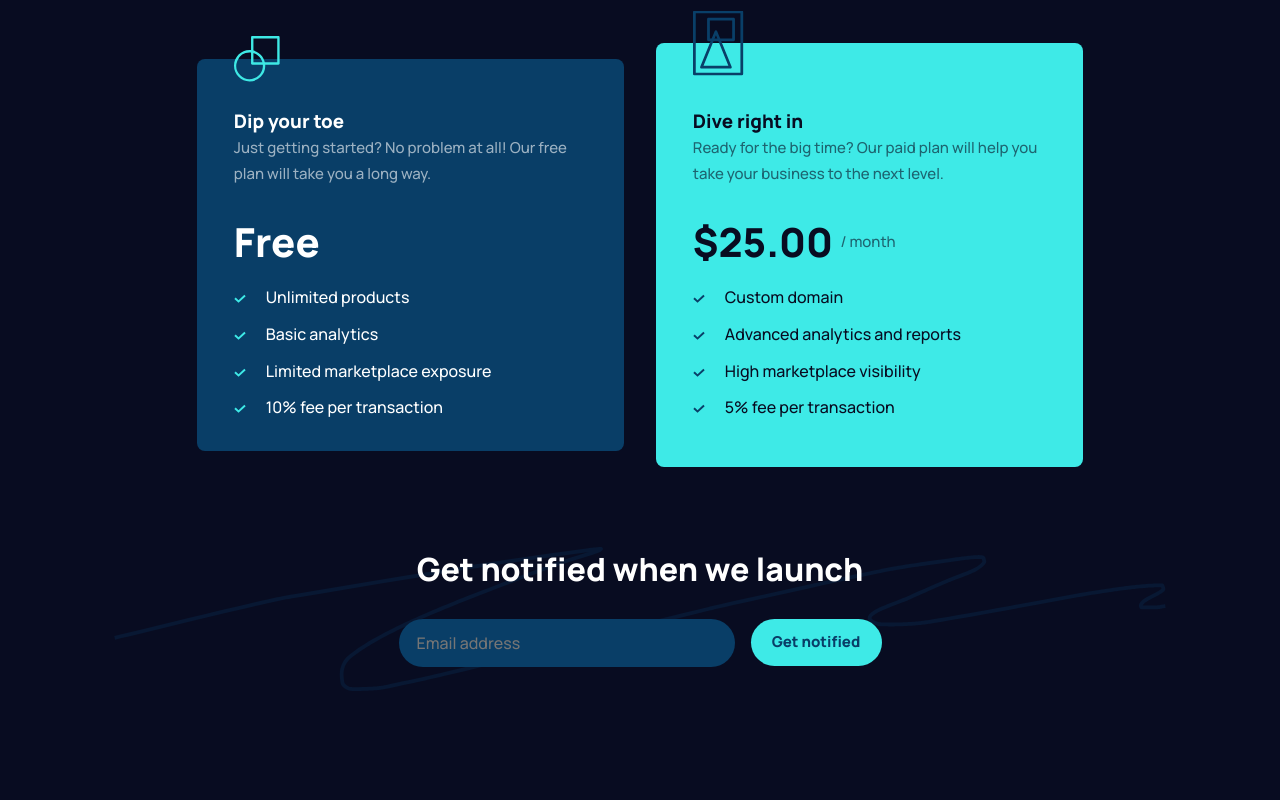
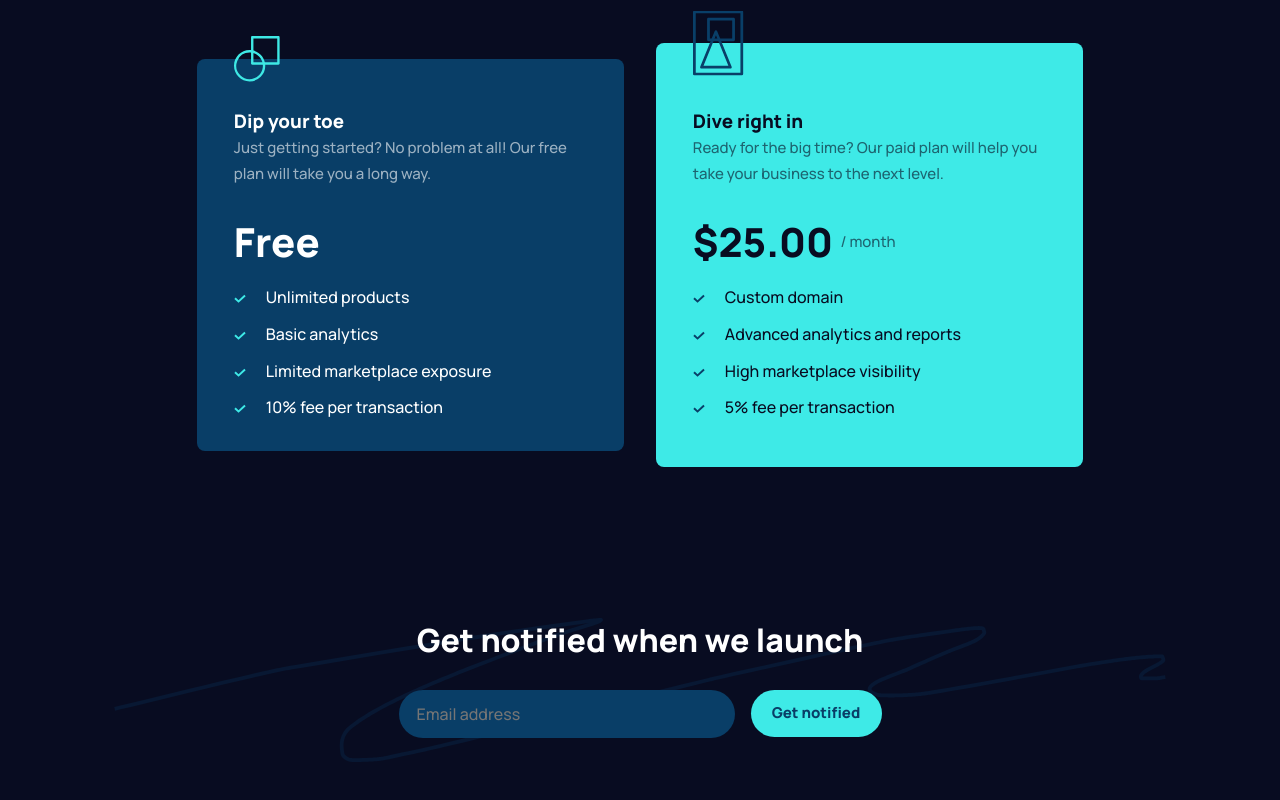
Before and after one commit to mbart13/maker-pre-launch-landing-page, a website built with Parcel: page src/index.html in a window 1280 px wide. Shown: the part 1650-2450 px from the top of the page. Before the commit the page ends 2397 px from the top, so only its background shows below. Built offline with nearby package versions, Linux system fonts and the light colour scheme.

Commit message:
more padding for footer to match design

```diff
--- a/src/scss/layout/_footer.scss
+++ b/src/scss/layout/_footer.scss
@@ -2,7 +2,7 @@
 
 .footer {
   position: relative;
-  margin-top: 5rem;
+  margin-top: 9.4375rem;
 
   @include breakpoint-up('tablet') {
     &::after {
```
